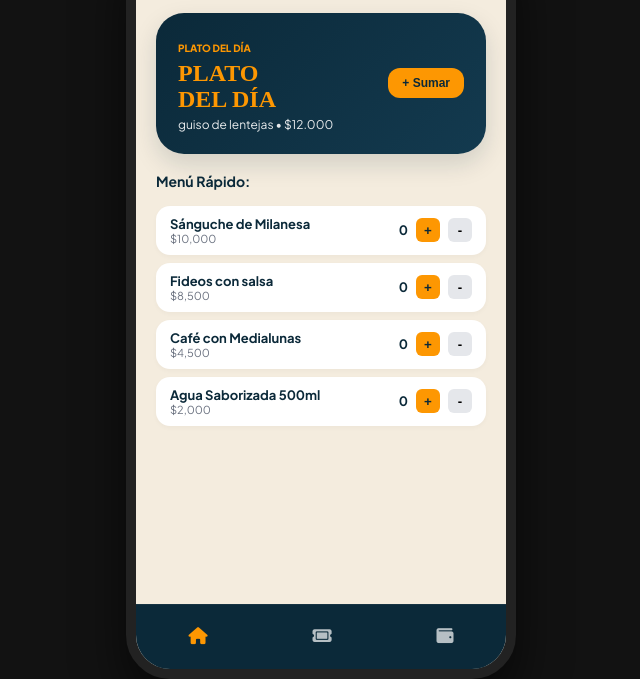
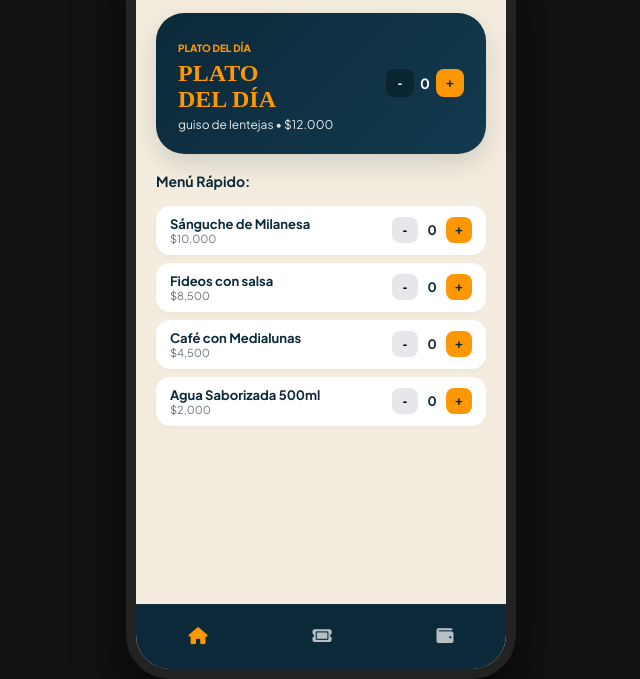
Before and after one commit to KevinDallAnese/rapidin-buffet, a plain HTML site: page index.html in a window 1280 px wide. Shown: the part 138-817 px from the top of the page, without its empty margins (319-959 px from the left). Drawn offline with Linux system fonts and the light colour scheme; a web font is replaced by a local one.

Commit message:
Update index.html

```diff
--- a/index.html
+++ b/index.html
@@ -3,7 +3,7 @@
 <head>
     <meta charset="UTF-8">
     <meta name="viewport" content="width=device-width, initial-scale=1.0">
-    <title>Rapidin - Prototipo Corregido</title>
+    <title>Rapidin - Carrito Interactivo Completo</title>
     <link rel="stylesheet" href="styles.css">
     <link rel="stylesheet" href="https://cdnjs.cloudflare.com/ajax/libs/font-awesome/6.4.0/css/all.min.css">
 </head>
@@ -123,7 +123,11 @@
                             <h2>PLATO<br>DEL DÍA</h2>
                             <p style="font-size:12px; opacity:0.9; margin-top: 4px;">guiso de lentejas • $12.000</p>
                         </div>
-                        <button onclick="agregarAlCarrito(0)" style="background:var(--naranja-rapidin); border:none; padding:8px 14px; border-radius:12px; font-weight:700; cursor:pointer; color:var(--azul-rapidin); font-size:12px;">+ Sumar</button>
+                        <div style="display: flex; align-items: center; gap: 6px;">
+                            <button onclick="quitarDelCarrito(0)" style="background: rgba(0,0,0,0.3); border: none; width: 28px; height: 28px; border-radius: 8px; font-weight: bold; color: #fff; cursor: pointer;">-</button>
+                            <span style="color: #fff; font-weight: bold; font-size: 14px;">${menuCliente[0].qty}</span>
+                            <button onclick="agregarAlCarrito(0)" style="background: var(--naranja-rapidin); border: none; width: 28px; height: 28px; border-radius: 8px; font-weight: bold; color: var(--azul-rapidin); cursor: pointer;">+</button>
+                        </div>
                     </div>
 
                     <div style="font-weight: 700; font-size:14px; color: var(--azul-rapidin); margin-top:2px;">Menú Rápido:</div>
@@ -135,16 +139,16 @@
                                     <div style="font-size: 13px; font-weight: 700; color: var(--azul-rapidin);">${item.nombre}</div>                                     <div style="font-size: 11px; color: var(--gris-texto);">$${item.precio.toLocaleString()}</div>
                                 </div>
                                 <div style="display: flex; align-items: center; gap: 8px;">
-                                    <span style="font-size: 13px; font-weight: 700;">${item.qty}</span>
-                                    <button onclick="agregarAlCarrito(${idx + 1})" style="background: var(--naranja-rapidin); border: none; width: 24px; height: 24px; border-radius: 6px; font-weight: bold; cursor: pointer; color: var(--azul-rapidin);">+</button>
-                                    <button onclick="quitarDelCarrito(${idx + 1})" style="background: #e5e7eb; border: none; width: 24px; height: 24px; border-radius: 6px; font-weight: bold; cursor: pointer;">-</button>
+                                    <button onclick="quitarDelCarrito(${idx + 1})" style="background: #e5e7eb; border: none; width: 26px; height: 26px; border-radius: 8px; font-weight: bold; cursor: pointer;">-</button>
+                                    <span style="font-size: 13px; font-weight: 700; min-width: 12px; text-align: center;">${item.qty}</span>
+                                    <button onclick="agregarAlCarrito(${idx + 1})" style="background: var(--naranja-rapidin); border: none; width: 26px; height: 26px; border-radius: 8px; font-weight: bold; cursor: pointer; color: var(--azul-rapidin);">+</button>
                                 </div>
                             </div>
                         `).join('')}
                     </div>
 
                     ${cantCarrito() > 0 ? `
-                        <div onclick="mostrarCliente(3)" style="background: var(--azul-rapidin); color: #fff; padding: 12px 18px; border-radius: 16px; display: flex; justify-content: space-between; align-items: center; cursor: pointer; font-weight: 700; font-size: 13px; margin-top: auto;">
+                        <div onclick="mostrarCliente(3)" style="background: var(--azul-rapidin); color: #fff; padding: 12px 18px; border-radius: 16px; display: flex; justify-content: space-between; align-items: center; cursor: pointer; font-weight: 700; font-size: 13px; margin-top: auto; box-shadow: 0 4px 12px rgba(11,41,57,0.2);">
                             <span>Ver Pedido (${cantCarrito()} ítems)</span>                             <span>$${totalCarrito().toLocaleString()} ➔</span>
                         </div>
                     ` : ''}
@@ -169,7 +173,7 @@
             } else if(id === 3) {
                 container.innerHTML = `
                     <div style="font-weight: 700; color: var(--azul-rapidin); margin-top: 5px; font-size: 15px;">Resumen y Pago:</div>
-                    <div style="background: #fff; padding: 12px; border-radius: 14px; font-size: 13px; margin-bottom: 5px;">
+                    <div style="background: #fff; padding: 12px; border-radius: 14px; font-size: 13px; margin-bottom: 5px; box-shadow: 0 2px 5px rgba(0,0,0,0.03);">
                         <b>Total a abonar: $${totalCarrito().toLocaleString()}</b>
                     </div>
                     <div class="pay-option" onclick="confirmarCompra()">
```
